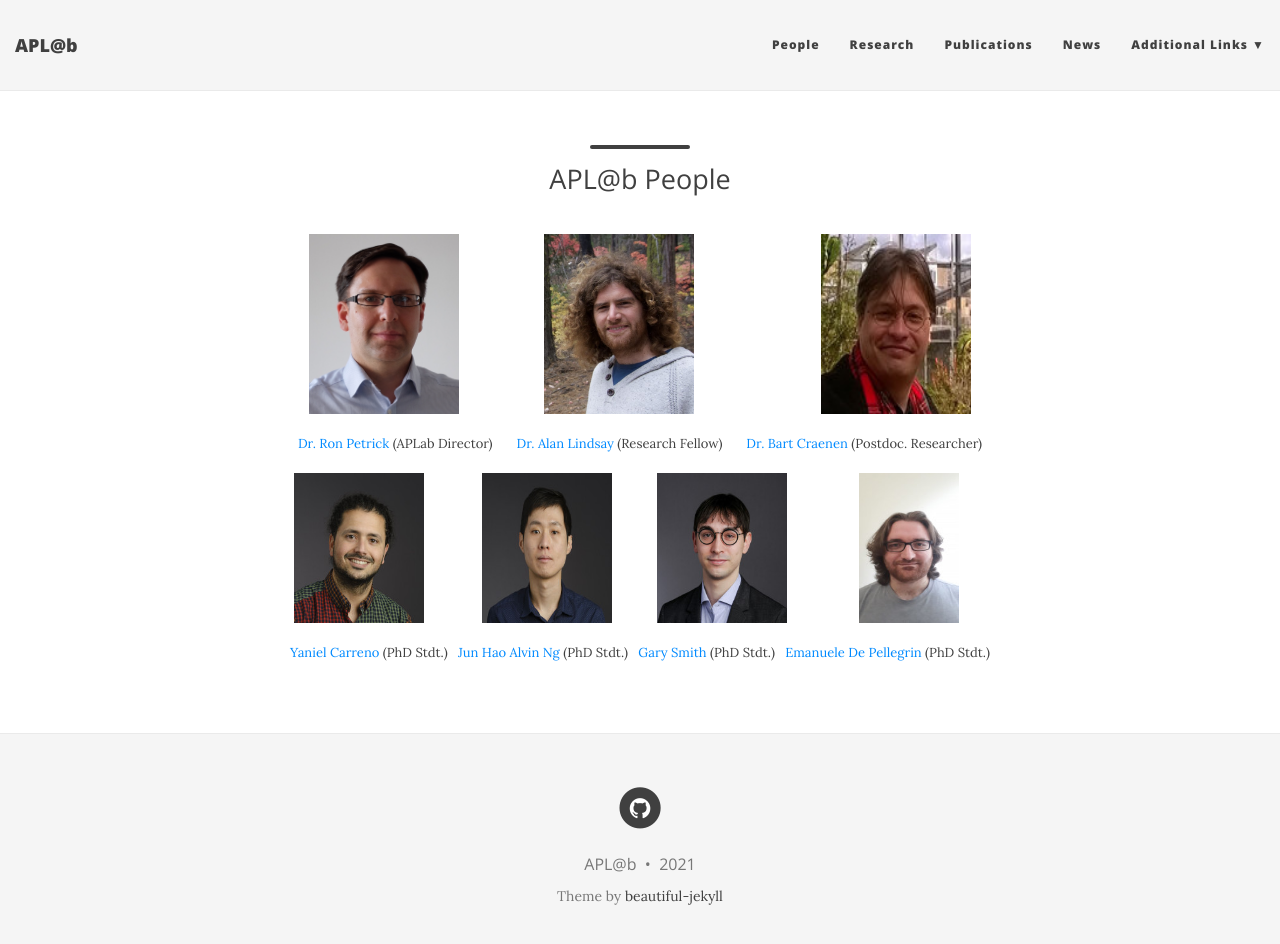
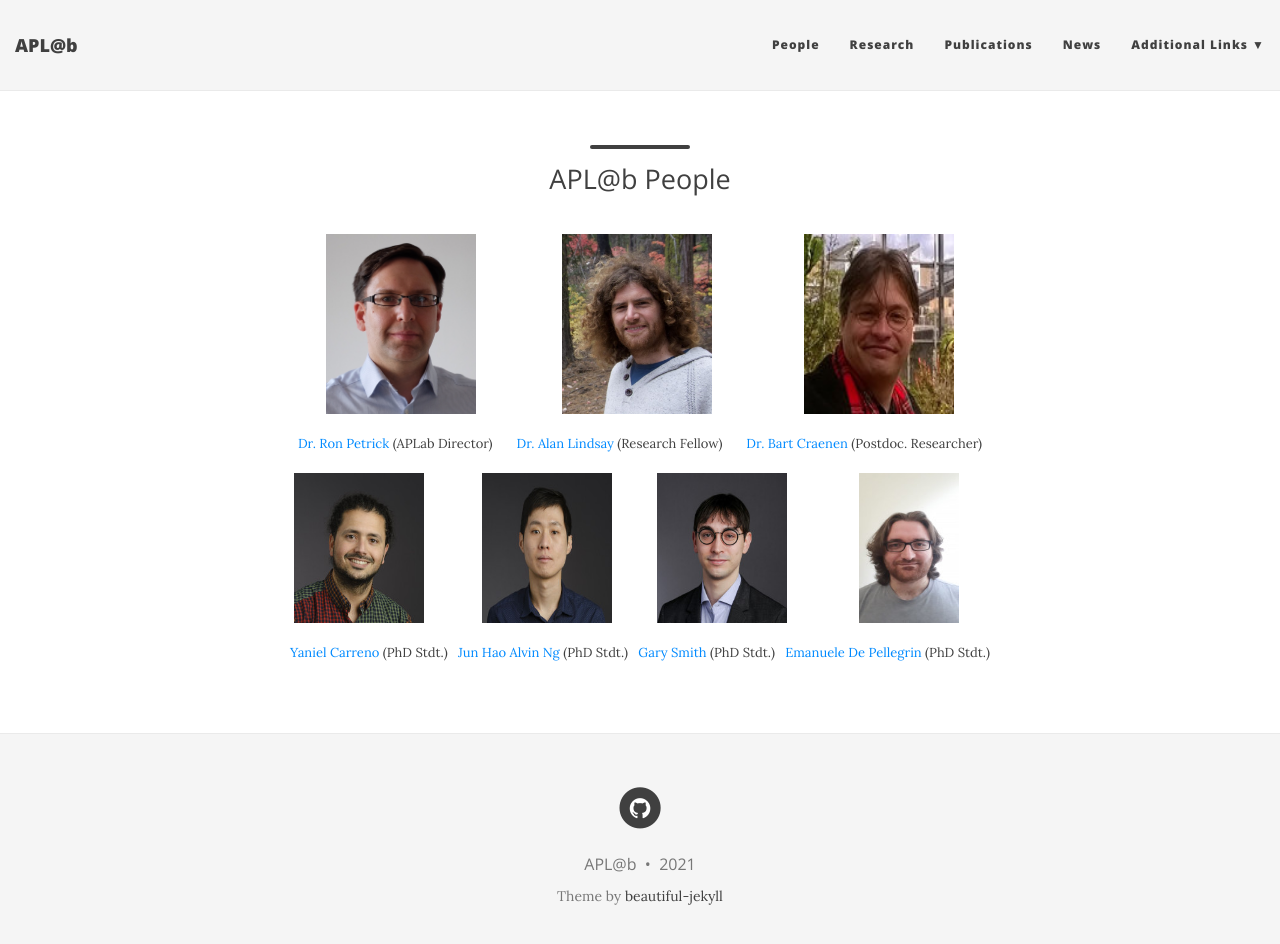
Before and after one commit to aplab2020/aplab2020.github.io, a Jekyll site: the page built from people.md, in a window 1280 px wide and 957 px high. Shown: the top 944 px of the window. Built offline with Jekyll 4.4.1, drawn with Linux system fonts in a browser that asks for light colours; nearby versions of some CDN libraries.

Commit message:
Update people.md

```diff
--- a/people.md
+++ b/people.md
@@ -7,7 +7,7 @@
 
 
 
-<p align="center"> <img src="/img/ron.jpg" align="center" width="150" height="180">   &nbsp; &nbsp;  &nbsp; &nbsp;  &nbsp;  &nbsp; &nbsp; &nbsp;  &nbsp; &nbsp;  &nbsp; &nbsp;  <img src="/img/alan.jpg" align="center" width="150" height="180">  &nbsp;  &nbsp;  &nbsp; &nbsp; &nbsp;  &nbsp; &nbsp;  &nbsp; &nbsp;  &nbsp; &nbsp; &nbsp;  &nbsp; &nbsp; &nbsp; &nbsp; &nbsp; &nbsp; <img src="/img/bart.jpg" align="center" width="150" height="180"> </p>
+<p align="center"> <img src="/img/ron.jpg" align="center" width="150" height="180">   &nbsp; &nbsp;  &nbsp; &nbsp;  &nbsp;  &nbsp; &nbsp; &nbsp;  &nbsp; &nbsp;  &nbsp; &nbsp;  <img src="/img/alan.jpg" align="center" width="150" height="180">  &nbsp;  &nbsp;  &nbsp; &nbsp; &nbsp;  &nbsp; &nbsp;  &nbsp; &nbsp;  &nbsp; &nbsp; &nbsp;  &nbsp; <img src="/img/bart.jpg" align="center" width="150" height="180"> </p>
 
 <p align="center">
 <a href="http://homepages.inf.ed.ac.uk/rpetrick/" style="float: ;">Dr. Ron Petrick</a> (APLab Director) &nbsp;  &nbsp; &nbsp;
```
